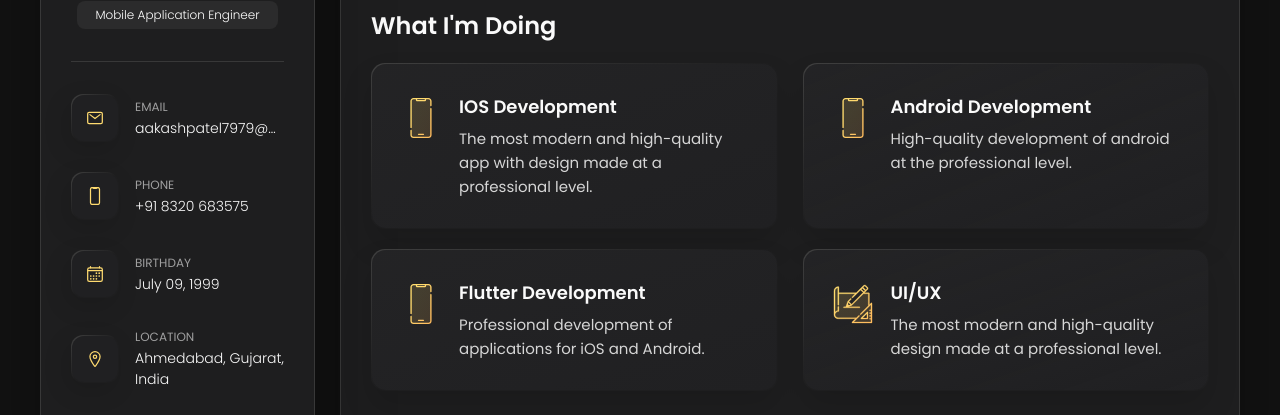
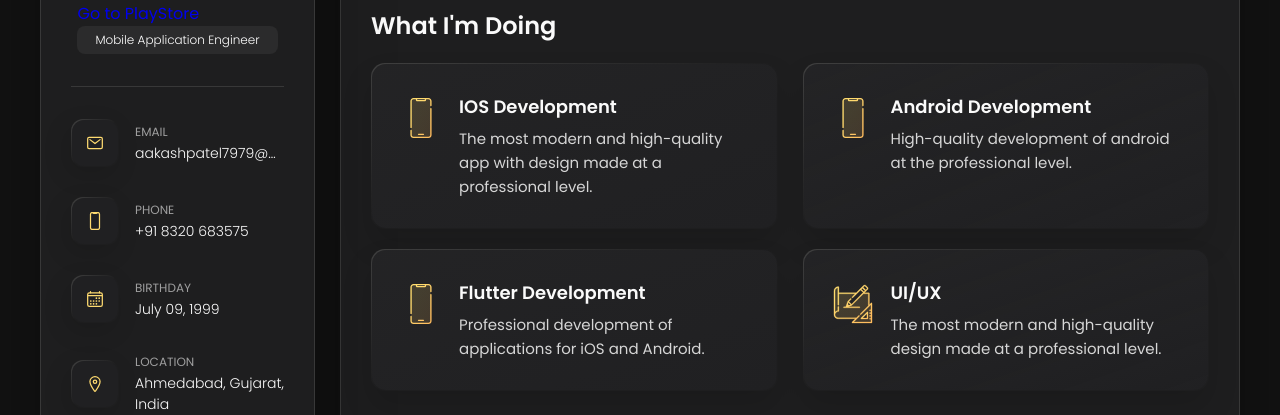
Before and after one commit to aakash-patel-dev/AakashPatel-GMCA.github.io, a plain HTML site: page index.html in a window 1280 px wide. Shown: the part 346-761 px from the top of the page. Drawn offline with nearby package versions, Linux system fonts and the light colour scheme.

Commit message:
Update index.html

```diff
--- a/index.html
+++ b/index.html
@@ -47,7 +47,7 @@
 
         <div class="info-content">
           <h1 class="name" title="Richard hanrick">Aakash Patel</h1>
-
+  <a href="https://www.yourhomepage.com"> Go to PlayStore</a>
           <p class="title">Mobile Application Engineer</p>
         </div>
 
```
